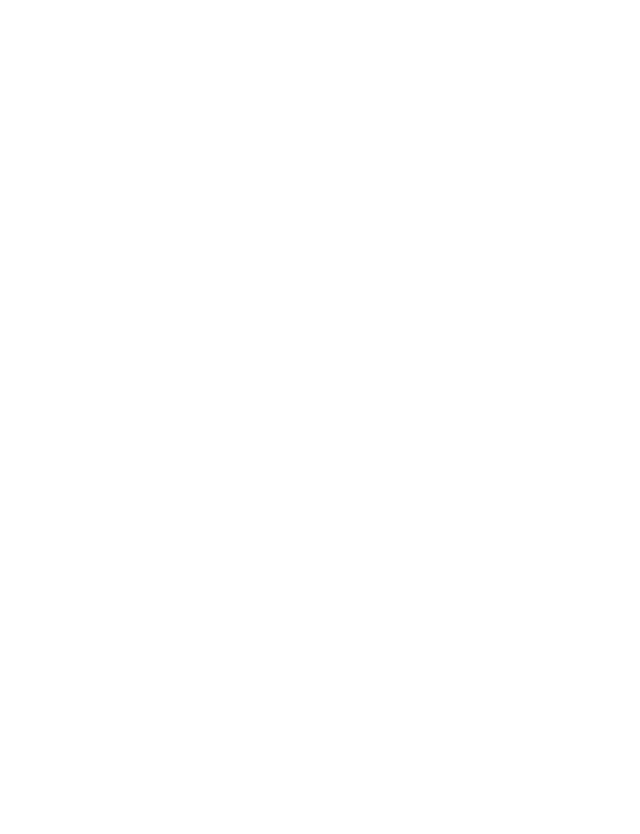
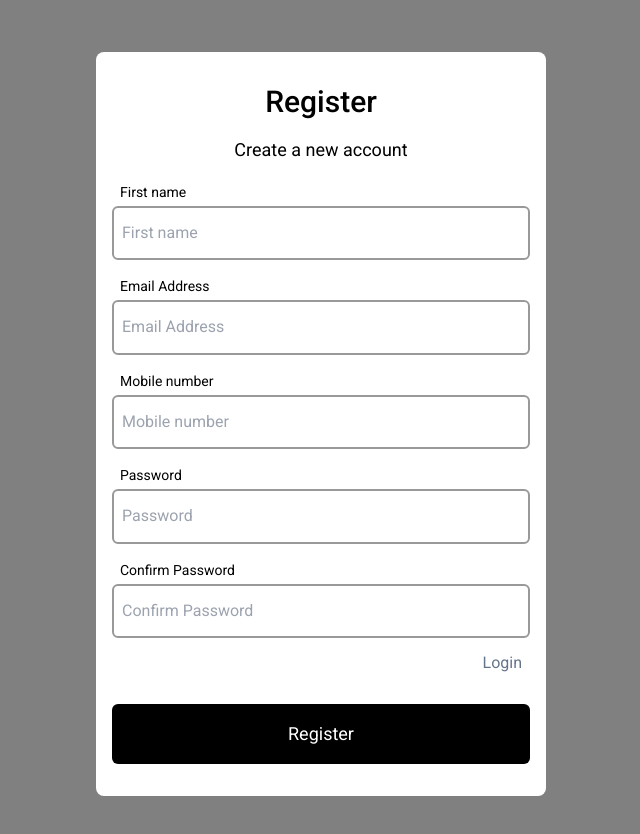
Before and after one commit to paul-frdev/admin-halloffame, a React (Create React App) app: page /register in a window 1280 px wide. Before the commit this address had no page. Shown: the top 834 px of the page, without its empty margins (319-959 px from the left). Before the commit the page ends 800 px from the top, so only its background shows below. Built offline with nearby package versions, Linux system fonts and the light colour scheme; no server answers; the HTML template or start-up script is replaced by a standard one.

Commit message:
add loginform register form andpoints login register jwttoken verify user

```diff
--- a/package.json
+++ b/package.json
@@ -11,6 +11,7 @@
     "@types/react": "^18.2.21",
     "@types/react-dom": "^18.2.7",
     "antd": "^5.8.6",
+    "axios": "^1.5.1",
     "clsx": "^2.0.0",
     "formik": "^2.4.4",
     "react": "^18.2.0",
@@ -18,6 +19,7 @@
     "react-icons": "^4.11.0",
     "react-router-dom": "^6.15.0",
     "react-scripts": "5.0.1",
+    "react-toastify": "^9.1.3",
     "tailwind-merge": "^1.14.0",
     "typescript": "^4.9.5",
     "web-vitals": "^2.1.4",
--- a/src/App.tsx
+++ b/src/App.tsx
@@ -1,28 +1,10 @@
 import React from 'react';
-import 'antd/dist/reset.css';
-import { BrowserRouter as Router, Routes, Route } from 'react-router-dom';
-import { Login } from './pages/Login';
-import { ResetPassword } from './pages/ResetPassword';
-import { ForgotPassword } from './pages/ForgotPassword';
-import { MainLayout } from './components/MainLayout';
-import { Dashboard } from './pages/Dashboard';
-import { AddArticle } from './pages/AddArticle';
+import { AppRoutes } from './routes/AppRoutes';
+
 
 function App() {
   return (
-    <div className="App">
-      <Router>
-        <Routes>
-          <Route path='/' element={<Login />} />
-          <Route path='/reset-password' element={<ResetPassword />} />
-          <Route path='/forgot-password' element={<ForgotPassword />} />
-          <Route path='/admin' element={<MainLayout />} >
-            <Route index element={<Dashboard />} />
-            <Route path='article' element={<AddArticle />} />
-          </Route>
-        </Routes>
-      </Router>
-    </div>
+    <AppRoutes />
   );
 }
 
--- a/src/components/forms/LoginForm.tsx
+++ b/src/components/forms/LoginForm.tsx
@@ -24,8 +24,23 @@ export const LoginForm = () => {
       password: "",
     },
     validationSchema: schema,
-    onSubmit: (values) => {
-      console.log(values);
+    onSubmit: async (values) => {
+      try {
+        const response = await fetch('http://localhost:5000/login', {
+          method: 'POST',
+          headers: {
+            'Content-Type': 'application/json',
+          },
+          body: JSON.stringify(values),
+        })
+        if (response.ok) {
+          navigate('/')
+        } else {
+          throw new Error('Ошибка сети');
+        }
+      } catch (error) {
+        console.log(error);
+      }
     },
   });
 
@@ -62,18 +77,20 @@ export const LoginForm = () => {
           {formik.touched.password && formik.errors.password}
         </div>
       </div>
-      <div className="mt-4 mb-8 text-md text-end">
+      <div className="flex justify-between mt-4 mb-8 text-md text-end w-full items-center">
+      <Link to="register" className="text-[#64748b] hover:text-[#788191]">
+          Register
+        </Link>
         <Link to="forgot-password" className="text-[#64748b] hover:text-[#788191]">
           Forgot Password ?
         </Link>
       </div>
-      <Link
-        to='/admin'
+      <button
         className='h-[60px] text-lg border-0 px-3 py-2 text-white fw-bold w-full max-w-[400px] mx-auto flex justify-center items-center text-center bg-black rounded-md'
         type="submit"
       >
         Login
-      </Link>
+      </button>
     </form>
   )
 }
--- /dev/null
+++ b/src/components/forms/RegisterForm.tsx
@@ -0,0 +1,162 @@
+import React from 'react';
+import { Link, useNavigate } from "react-router-dom";
+import * as yup from "yup";
+import { useFormik } from "formik";
+import { CustomButton } from '../ui/CustomButton';
+import { CustomInput } from '../ui/CustomInput';
+import { toast } from "react-toastify";
+
+
+const schema = yup.object().shape({
+  email: yup
+    .string()
+    .email("Email should be valid")
+    .required("Email is Required"),
+  firstName: yup
+    .string()
+    .required("First Name is Required"),
+  mobilePhone: yup
+    .string()
+    .required("Mobile Phone is Required"),
+  password: yup.string().required("Password is Required"),
+  confirmPassword: yup.string()
+    .required("Confirm Password is Required")
+    .oneOf([yup.ref('password')], 'Passwords must match'),
+});
+
+
+export const RegisterForm = () => {
+  const navigate = useNavigate();
+
+
+  const formik = useFormik({
+    initialValues: {
+      firstName: "",
+      email: "",
+      password: "",
+      confirmPassword: "",
+      mobilePhone: ""
+    },
+    validationSchema: schema,
+    onSubmit: async (values) => {
+      console.log('values', values);
+
+      try {
+        const response = await fetch('http://localhost:5000/register', {
+          method: 'POST',
+          headers: {
+            'Content-Type': 'application/json',
+          },
+          body: JSON.stringify(values),
+        });
+
+        console.log('response', response);
+
+        const parseRes = await response.json();
+
+        console.log('parseRes', parseRes);
+
+        if (parseRes.jwtToken) {
+          localStorage.setItem("token", parseRes.jwtToken);
+          toast.success("Register Successfully");
+        } else {
+          toast.error(parseRes);
+        }
+      } catch (error) {
+        console.log(error);
+      }
+    },
+  });
+
+
+  return (
+    <form action="" onSubmit={formik.handleSubmit}>
+      <div className='relative mb-2'>
+        <CustomInput
+          type="text"
+          label="First name"
+          id="firstName"
+          name="firstName"
+          onChange={formik.handleChange}
+          onBlur={formik.handleBlur}
+          value={formik.values.firstName}
+          className={formik.touched.firstName && formik.errors.firstName ? 'border-2 border-[#ef090d]' : ''}
+        />
+        <div className="absolute -bottom-[20px] left-[8px] text-[#ef090d]">
+          {formik.touched.firstName && formik.errors.firstName}
+        </div>
+      </div>
+      <div className='relative mb-2'>
+        <CustomInput
+          type="text"
+          label="Email Address"
+          id="email"
+          name="email"
+          onChange={formik.handleChange}
+          onBlur={formik.handleBlur}
+          value={formik.values.email}
+          className={formik.touched.email && formik.errors.email ? 'border-2 border-[#ef090d]' : ''}
+        />
+        <div className="absolute -bottom-[20px] left-[8px] text-[#ef090d]">
+          {formik.touched.email && formik.errors.email}
+        </div>
+      </div>
+      <div className='relative mb-2'>
+        <CustomInput
+          type="text"
+          label="Mobile number"
+          id="mobilePhone"
+          name="mobilePhone"
+          onChange={formik.handleChange}
+          onBlur={formik.handleBlur}
+          value={formik.values.mobilePhone.toString()}
+          className={formik.touched.mobilePhone && formik.errors.mobilePhone ? 'border-2 border-[#ef090d]' : ''}
+        />
+        <div className="absolute -bottom-[20px] left-[8px] text-[#ef090d]">
+          {formik.touched.mobilePhone && formik.errors.mobilePhone}
+        </div>
+      </div>
+      <div className='relative mb-2'>
+        <CustomInput
+          type="password"
+          label="Password"
+          id="password"
+          name="password"
+          onChange={formik.handleChange}
+          onBlur={formik.handleBlur}
+          value={formik.values.password}
+          className={formik.touched.email && formik.errors.email ? 'border-2 border-[#ef090d]' : ''}
+        />
+        <div className="absolute -bottom-[20px] left-[8px] text-[#ef090d]">
+          {formik.touched.password && formik.errors.password}
+        </div>
+      </div>
+      <div className='relative mb-2'>
+        <CustomInput
+          type="password"
+          label="Confirm Password"
+          id="confirmPassword"
+          name="confirmPassword"
+          onChange={formik.handleChange}
+          onBlur={formik.handleBlur}
+          value={formik.values.confirmPassword}
+          className={formik.touched.confirmPassword && formik.errors.confirmPassword ? 'border-2 border-[#ef090d]' : ''}
+        />
+        <div className="absolute -bottom-[20px] left-[8px] text-[#ef090d]">
+          {formik.touched.confirmPassword && formik.errors.confirmPassword}
+        </div>
+      </div>
+      <div className="mt-4 mb-8 text-md text-end w-full items-center">
+        <Link to="/" className="text-[#64748b] hover:text-[#788191] mr-2">
+          Login
+        </Link>
+      </div>
+      <button
+        className='h-[60px] text-lg border-0 px-3 py-2 text-white fw-bold w-full max-w-[420px] mx-auto flex justify-center items-center text-center bg-black rounded-md'
+        type="submit"
+      >
+        Register
+      </button>
+    </form>
+  )
+}
--- a/src/components/ui/CustomInput.tsx
+++ b/src/components/ui/CustomInput.tsx
@@ -15,7 +15,7 @@ interface CustomInputProps {
 export const CustomInput: React.FC<CustomInputProps> = ({ type = 'text', label, name, value, onChange, onBlur, className, id }) => {
   return (
     <div className='flex justify-start items-start flex-col mt-4 w-full'>
-      <label htmlFor={label} className='mb-2 text-sm pl-2'>{label}</label>
+      <label htmlFor={label} className='mb-1 text-sm pl-2'>{label}</label>
       <input
         id={id}
         className={cn(`text-md py-4 w-full px-2 outline-none border-2 border-[#999999] rounded-md`, className)}
--- /dev/null
+++ b/src/pages/Register.tsx
@@ -0,0 +1,17 @@
+import React from 'react'
+import { RegisterForm } from '../components/forms/RegisterForm'
+
+export const Register = () => {
+  return (
+    <div className=' bg-gray py-8 min-h-[100vh] flex justify-center items-center'>
+      <div className='my-5 w-[450px] bg-white rounded-lg mx-auto py-8 px-4'>
+        <h3 className="text-center text-3xl mb-4">Register</h3>
+        <p className="text-center text-lg">Create a new account</p>
+        {/* <div className="mb-2 text-center">
+          "You are not an Admin"
+        </div> */}
+        <RegisterForm />
+      </div>
+    </div>
+  )
+}
--- /dev/null
+++ b/src/routes/AppRoutes.tsx
@@ -0,0 +1,59 @@
+import 'antd/dist/reset.css';
+import { BrowserRouter as Router, Routes, Route, Navigate } from 'react-router-dom';
+import { Login } from '../pages/Login';
+import { ResetPassword } from '../pages/ResetPassword';
+import { ForgotPassword } from '../pages/ForgotPassword';
+import { MainLayout } from '../components/MainLayout';
+import { Dashboard } from '../pages/Dashboard';
+import { AddArticle } from '../pages/AddArticle';
+import { Register } from '../pages/Register';
+import { useEffect, useState } from 'react';
+
+
+
+export const AppRoutes = () => {
+
+  const [isAuthenticated, setIsAuthenticated] = useState(false);
+
+  const checkAuthenticatedUser = async () => {
+    try {
+      const res = await fetch("http://localhost:5000/verify", {
+        method: "POST",
+        headers: { jwt_token: localStorage.token }
+      });
+
+      const parseRes = await res.json();
+
+      parseRes === true ? setIsAuthenticated(true) : setIsAuthenticated(false);
+    } catch (error: any) {
+      console.error(error.message);
+    }
+  };
+
+  useEffect(() => {
+    checkAuthenticatedUser();
+  }, []);
+
+
+  return (
+    <Router>
+      <Routes>
+        <Route path='/login' element={<Login />} />
+        <Route path='/register' element={<Register />} />
+        <Route path='/reset-password' element={<ResetPassword />} />
+        <Route path='/forgot-password' element={<ForgotPassword />} />
+        <Route
+          path='/admin'
+          element={isAuthenticated ? <MainLayout /> : <Navigate to="/login" />}
+        >
+          <Route index element={<Dashboard />} />
+          <Route path='article' element={<AddArticle />} />
+        </Route>
+        <Route
+          path='/'
+          element={!isAuthenticated ? <Login /> : <Navigate to="/admin" />}
+        />
+      </Routes>
+    </Router>
+  )
+}
```
Also changed, not shown: 1 other file (tests, documents, lock files or other folders).
